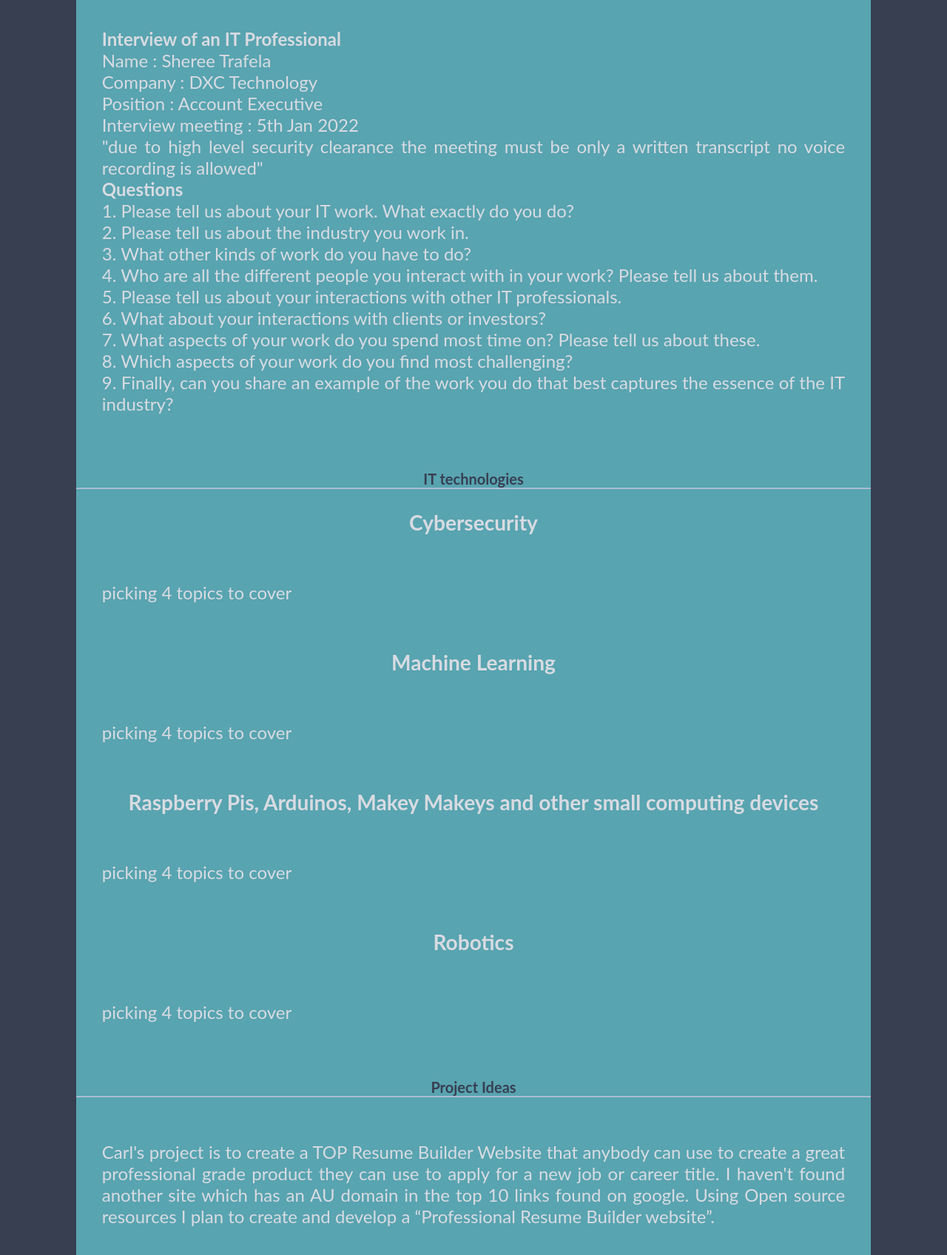
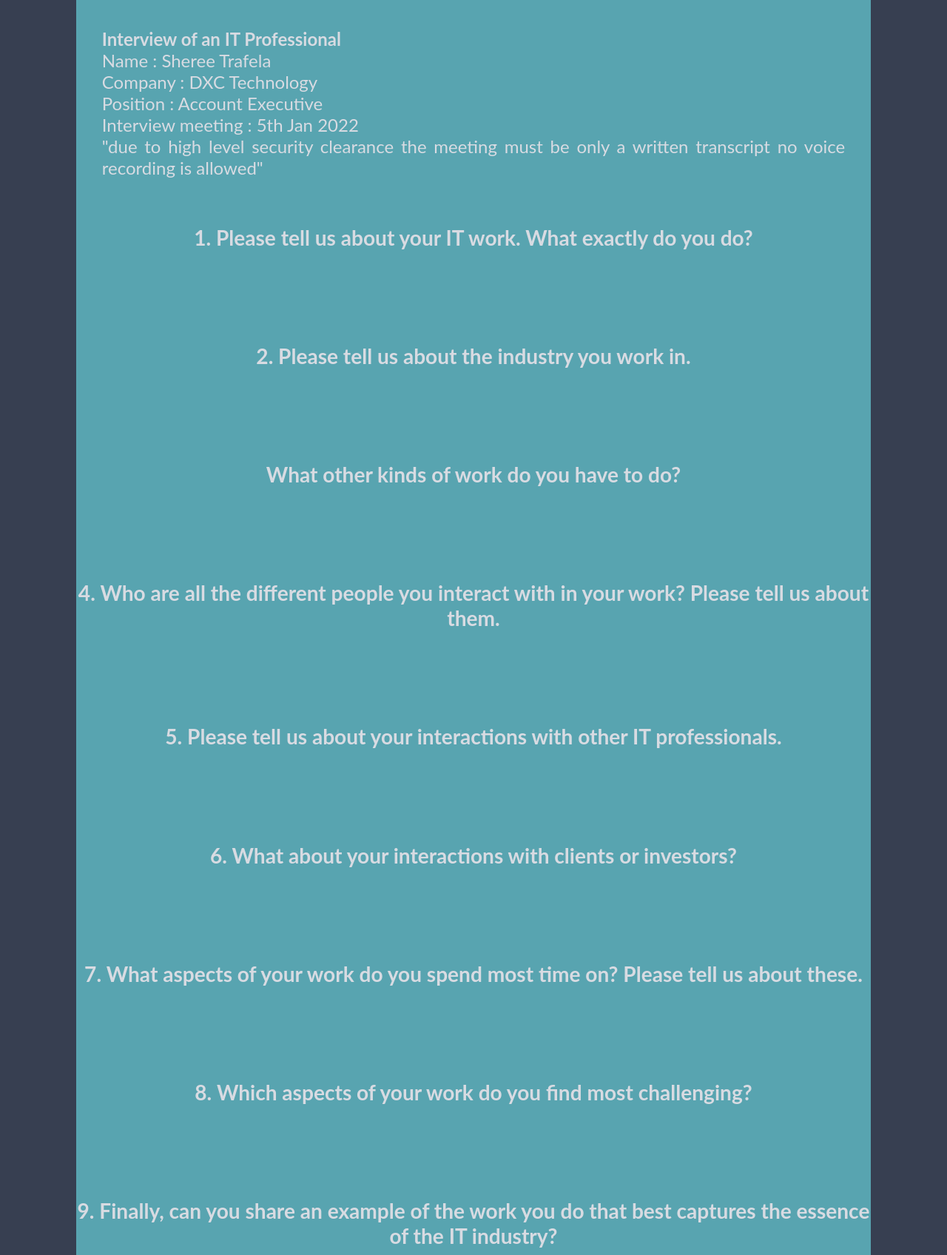
Before and after one commit to DeadlyDonut177/A2group1rmit, a plain HTML site: page index.html in a window 1280 px wide. Shown: the part 2256-3952 px from the top of the page at 74% size. Drawn offline with Linux system fonts and the light colour scheme.

Commit message:
formatting changes

```diff
--- a/index.html
+++ b/index.html
@@ -170,19 +170,45 @@ IT skills - Project management, Building relationships and website production <b
   Name : Sheree Trafela <br> Company : DXC Technology <br> Position : Account Executive <br>
   Interview meeting : 5th Jan 2022 <br>
   "due to high level security clearance the meeting must be only a written transcript no voice recording is allowed" <br>
+</p>
 
-  <b>Questions</b> <br>
-  1. Please tell us about your IT work. What exactly do you do? <br>
-  2. Please tell us about the industry you work in. <br>
-  3. What other kinds of work do you have to do? <br>
-  4. Who are all the different people you interact with in your work? Please tell us about them. <br>
-  5. Please tell us about your interactions with other IT professionals.<br>
-  6. What about your interactions with clients or investors?<br>
-  7. What aspects of your work do you spend most time on? Please tell us about these. <br>
-  8. Which aspects of your work do you find most challenging?<br>
-  9. Finally, can you share an example of the work you do that best captures the essence of the IT industry? <br>
+  <h3>1. Please tell us about your IT work. What exactly do you do?</h3>
+  <p>
+
+  </p>
+  <h3>2. Please tell us about the industry you work in.</h3>
+  <p>
+
+  </p>
+  <h3>What other kinds of work do you have to do?</h3>
+  <p>
+
+  </p>
+  <h3>4. Who are all the different people you interact with in your work? Please tell us about them.</h3>
+  <p>
+
+  </p>
+  <h3>5. Please tell us about your interactions with other IT professionals.</h3>
+  <p>
+
+  </p>
+  <h3>6. What about your interactions with clients or investors?</h3>
+  <p>
+
+  </p>
+  <h3>7. What aspects of your work do you spend most time on? Please tell us about these.</h3>
+  <p>
+
+  </p>
+  <h3>8. Which aspects of your work do you find most challenging?</h3>
+  <p>
+
+  </p>
+  <h3>9. Finally, can you share an example of the work you do that best captures the essence of the IT industry?</h3>
+<p>
 
 </p>
+
 
 </article>
 </div>
```
